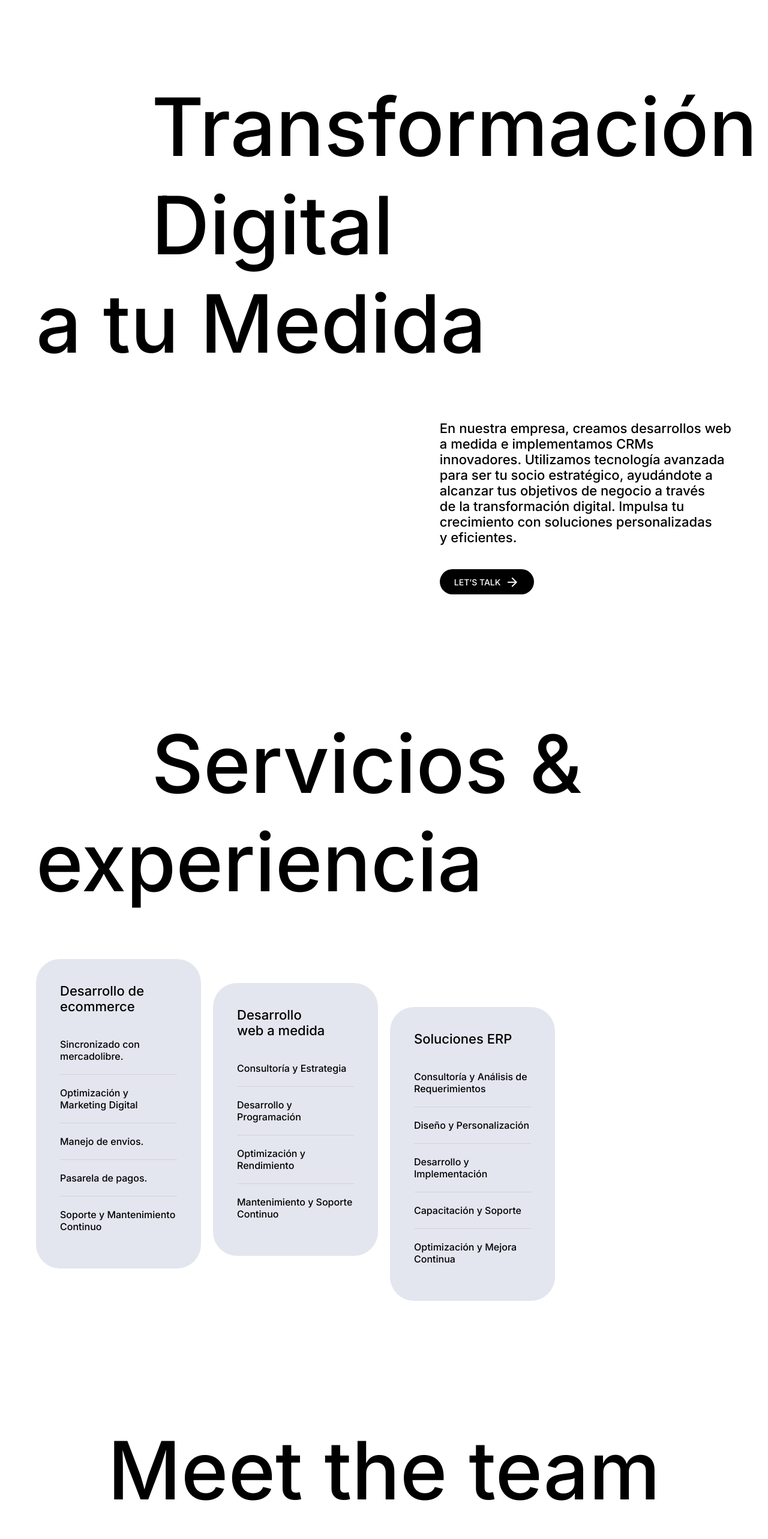
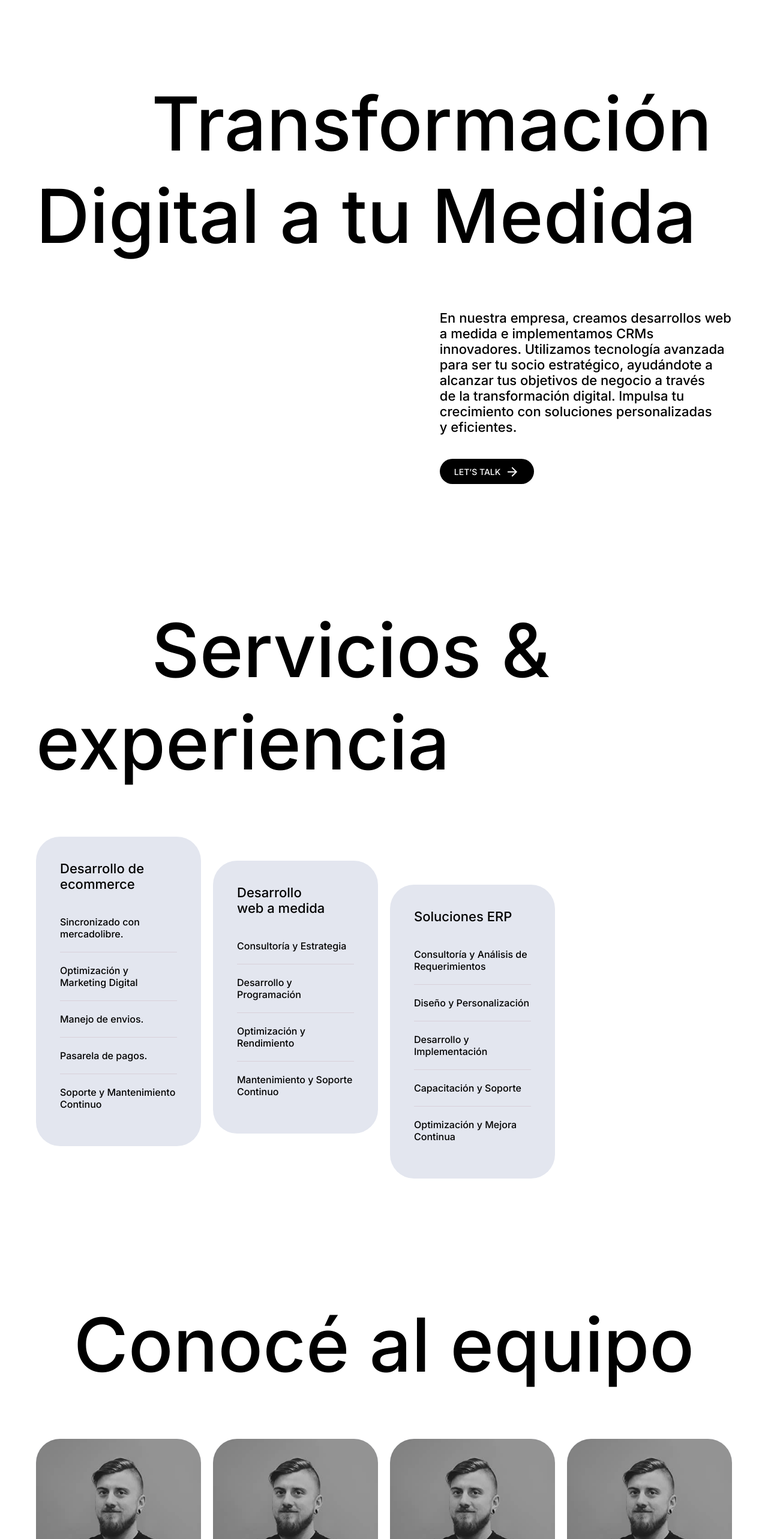
Before and after one commit to testolinp/momiji, a Next.js app: page / in a window 1280 px wide. Shown: the part 1180-3746 px from the top of the page at 60% size. Built offline with nearby package versions, Linux system fonts and the light colour scheme.

Commit message:
add projects + team

```diff
--- a/src/app/layout.tsx
+++ b/src/app/layout.tsx
@@ -12,7 +12,7 @@ export default function RootLayout(
   return (
     <html lang="en">
       <head>
-        <title>Momiji agency</title>
+        <title>Sharpti</title>
       </head>
       <body className={`${inter.className} antialiased`}>
         <Header></Header>
--- a/src/app/ui/contact-us/contact-us.module.css
+++ b/src/app/ui/contact-us/contact-us.module.css
@@ -57,9 +57,9 @@
   }
 
   .contact h2 {
-    font-size: 148px;
-    line-height: 152px;
-    max-width: 720px;
+    font-size: 138px;
+    line-height: 142px;
+    max-width: 780px;
   }
 
   .contact__cta {
--- a/src/app/ui/footer/footer.module.css
+++ b/src/app/ui/footer/footer.module.css
@@ -1,6 +1,6 @@
 .footer {
   width: 100%;
-  padding: 140px 16px 40px;
+  padding: 20px 16px 40px;
 }
 
 .footer__wrapper {
@@ -91,11 +91,22 @@
 }
 
 @media only screen and (min-width: 1024px) {
+  .footer {
+    padding-top: 60px;
+  }
   .footer__wrapper {
-    display: grid;
+    /* display: grid;
     grid-template-columns: repeat(2, 1fr);
     grid-template-areas: 'copy newsletter';
-    gap: 20px;
+    gap: 20px; */
+  }
+
+  .footer__content li {
+    padding-top: 0;
+  }
+
+  .footer__content li:last-child {
+    padding-top: 0;
   }
 
   .footer__newsletter {
@@ -121,7 +132,7 @@
     grid-area: copy;
     padding-top: 0;
     display: grid;
-    grid-template-areas: 'address social' '. business' '. contact';
+    grid-template-areas: 'address social business contact';
   }
 
   .footer__content .footer__content__social {
@@ -131,6 +142,6 @@
 
 @media only screen and (min-width: 1280px) {
   .footer {
-    padding: 160px 60px 40px;
+    padding: 60px 60px 40px;
   }
 }
--- a/src/app/ui/footer/footer.tsx
+++ b/src/app/ui/footer/footer.tsx
@@ -4,7 +4,7 @@ export default function Footer() {
   return (
     <footer className={`container ${styles.footer}`}>
         <div className={styles.footer__wrapper}>
-          <div className={styles.footer__newsletter}>
+          {/* <div className={styles.footer__newsletter}>
             <h2>Suscribirse a<span> nuestro newsletter</span></h2>
             <div className={styles.footer__newsletter__form}>
               <input placeholder='Tu email' />
@@ -14,10 +14,10 @@ export default function Footer() {
                 </svg>
               </button>
             </div>
-          </div>
+          </div> */}
           <ul className={styles.footer__content}>
             <li className={styles.footer__content__address}>
-              La casa de pato,<br/>C1414 Cdad.<br/>Autónoma de Buenos Aires<br/>Argentina
+              Autónoma de Buenos Aires<br/>Argentina
             </li>
             <li className={styles.footer__content__social}>Twitter / X
                 <br/>Instagram<br/>Linkedin
@@ -31,7 +31,7 @@ export default function Footer() {
           </ul>
         </div>
         <div className={styles.footer__copyright}>
-          <small>© gingko creative studio</small>
+          <small>© sharpti 2024</small>
         </div>
     </footer>
   )
--- a/src/app/ui/projects/projects.module.css
+++ b/src/app/ui/projects/projects.module.css
@@ -35,8 +35,8 @@
   }
 
   .projects__header h2 {
-    font-size: 110px;
-    line-height: 130px;
+    font-size: 100px;
+    line-height: 120px;
     padding: 0;
   }
 
@@ -58,7 +58,7 @@
   }
 
   .projects__header h2 {
-    font-size: 134px;
-    line-height: 164px;
+    font-size: 124px;
+    line-height: 154px;
   }
 }
--- a/src/app/ui/projects/projects.tsx
+++ b/src/app/ui/projects/projects.tsx
@@ -6,8 +6,8 @@ export default function Projects() {
     <section className={styles.projects}>
       <div className="container">
         <div className={styles.projects__header}>
-          <h2>Projects</h2>
-          <p>Lusion is a digital production studio that brings your ideas to life through visually captivating designs and interactive experiences.</p>
+          <h2>Proyectos</h2>
+          {/* <p>Lusion is a digital production studio that brings your ideas to life through visually captivating designs and interactive experiences.</p> */}
         </div>
         <ul className={styles.projects__list}>
           <li>
@@ -19,21 +19,21 @@ export default function Projects() {
           </li>
           <li>
             <ProjectCard
-              title="Project Title"
+              title="Gut Agency"
+              description="Desarrollamos su sitio en tres idiomas para resaltar su crecimiento en diversas regiones."
+              image="/images/project.jpg"
+            ></ProjectCard>
+          </li>
+          <li>
+            <ProjectCard
+              title="Dift.co"
               description="Project Description"
               image="/images/project.jpg"
             ></ProjectCard>
           </li>
           <li>
             <ProjectCard
-              title="Project Title"
-              description="Project Description"
-              image="/images/project.jpg"
-            ></ProjectCard>
-          </li>
-          <li>
-            <ProjectCard
-              title="Project Title"
+              title="Filo.news"
               description="Project Description"
               image="/images/project.jpg"
             ></ProjectCard>
--- a/src/app/ui/services/services.module.css
+++ b/src/app/ui/services/services.module.css
@@ -24,8 +24,8 @@
 
 @media only screen and (min-width: 1024px) {
   .services h2 {
-    font-size: 110px;
-    line-height: 130px;
+    font-size: 100px;
+    line-height: 120px;
   }
 
   .services h2 span {
@@ -56,7 +56,7 @@
 
 @media only screen and (min-width: 1280px) {
   .services h2 {
-    font-size: 134px;
-    line-height: 164px;
+    font-size: 124px;
+    line-height: 154px;
   }
 }
--- a/src/app/ui/team-card/team-card.tsx
+++ b/src/app/ui/team-card/team-card.tsx
@@ -1,15 +1,15 @@
 import styles from './team-card.module.css'
 import Image from 'next/image'
 
-export default function TeamCard() {
+export default function TeamCard({role, name, image = '/images/people.jpg'}) {
   return (
     <article className={styles.teamCard}>
       <div className={styles.teamCard__image}>
-      <Image src='/images/people.jpg' width={1600} height={0} priority={true}
+      <Image src={image} width={1600} height={0} priority={true}
           alt='' style={{ width: '100%', height: '100%' }} />
       </div>
-      <h3>First, Second Name</h3>
-      <p>Role</p>
+      <h3>{name}</h3>
+      <p>{role}</p>
     </article>
   )
 }
--- a/src/app/ui/team/team.module.css
+++ b/src/app/ui/team/team.module.css
@@ -15,8 +15,8 @@
 
 @media only screen and (min-width: 1024px) {
   .team h2 {
-    font-size: 110px;
-    line-height: 130px;
+    font-size: 100px;
+    line-height: 120px;
     text-align: center;
   }
 
@@ -29,7 +29,7 @@
 
 @media only screen and (min-width: 1280px) {
   .team h2 {
-    font-size: 134px;
-    line-height: 164px;
+    font-size: 124px;
+    line-height: 154px;
   }
 }
--- a/src/app/ui/team/team.tsx
+++ b/src/app/ui/team/team.tsx
@@ -4,19 +4,40 @@ import styles from './team.module.css'
 export default function Team() {
   return (
     <section className={`container ${styles.team}`}>
-      <h2>Meet the team</h2>
+      <h2>Conocé al equipo</h2>
       <ul className={styles.team__list}>
         <li>
-          <TeamCard></TeamCard>
+          <TeamCard role='CRO' name='Delfina Galán'></TeamCard>
         </li>
         <li>
-          <TeamCard></TeamCard>
+          <TeamCard role='CTO' name='Brian de Diego'></TeamCard>
         </li>
         <li>
-          <TeamCard></TeamCard>
+          <TeamCard role='CPO' name='Patricio Testolin'></TeamCard>
         </li>
         <li>
-          <TeamCard></TeamCard>
+          <TeamCard role='Sr Frontend Developer' name='Pilar Paradela'></TeamCard>
+        </li>
+        <li>
+          <TeamCard role='UX/UI Designer' name='Valeria Gambarg'></TeamCard>
+        </li>
+        <li>
+          <TeamCard role='Sr Mobile Developer' name='Christian de Diego'></TeamCard>
+        </li>
+        <li>
+          <TeamCard role='UX Designer' name='Tomas Rioboo'></TeamCard>
+        </li>
+        <li>
+          <TeamCard role='Brand Designer' name='Paola Braile' image='/images/paola-braile.jpg'></TeamCard>
+        </li>
+        <li>
+          <TeamCard role='Sr Qa' name='Manuela Miale'></TeamCard>
+        </li>
+        <li>
+          <TeamCard role='Sr Frontend Developer' name='Manuel Far Suau'></TeamCard>
+        </li>
+        <li>
+          <TeamCard role='Sr Backend Developer' name='Alberto esparragoza'></TeamCard>
         </li>
       </ul>
     </section>
--- a/src/app/ui/visions/visions.module.css
+++ b/src/app/ui/visions/visions.module.css
@@ -33,8 +33,8 @@
 
 @media only screen and (min-width: 1024px) {
   .visions h2 {
-    font-size: 110px;
-    line-height: 130px;
+    font-size: 100px;
+    line-height: 120px;
   }
 
   .visions h2 span {
@@ -56,7 +56,7 @@
 
 @media only screen and (min-width: 1280px) {
   .visions h2 {
-    font-size: 134px;
-    line-height: 164px;
+    font-size: 124px;
+    line-height: 154px;
   }
 }
--- a/src/app/ui/visions/visions.tsx
+++ b/src/app/ui/visions/visions.tsx
@@ -4,7 +4,7 @@ import styles from './visions.module.css'
 export default function Visions() {
   return (
     <section className={`container ${styles.visions}`}>
-      <h2><span>Transformación Digital</span> a tu Medida</h2>
+      <h2><span>Transformación</span> Digital a tu Medida</h2>
       <div className={styles.visions__content}>
         <p>
           En nuestra empresa, creamos desarrollos web a medida e implementamos CRMs innovadores. Utilizamos tecnología avanzada para ser tu socio estratégico, ayudándote a alcanzar tus objetivos de negocio a través de la transformación digital. Impulsa tu crecimiento con soluciones personalizadas y eficientes.
```
Also changed, not shown: public/images/paola-braile.jpg (added).
